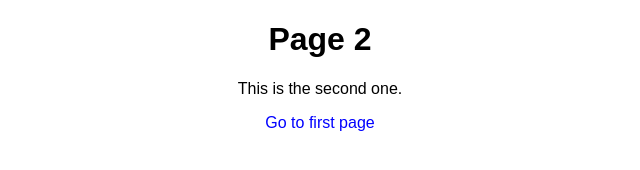
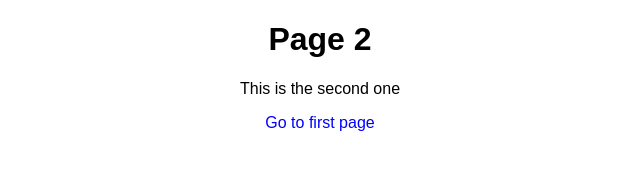
Before and after one commit to RaniaMostafa55/html_project, a plain HTML site: page page2.html in a window 1280 px wide. Shown: the full height of the page, 320-960 px from the left. Drawn offline with Linux system fonts and the light colour scheme.

Commit message:
remove point from page2 paragraph

```diff
--- a/page2.html
+++ b/page2.html
@@ -18,7 +18,7 @@
 </head>
 <body>
     <h1>Page 2</h1>
-    <p>This is the second one.</p>
+    <p>This is the second one</p>
     <a href="index.html">Go to first page</a>
 </body>
 </html>
```
